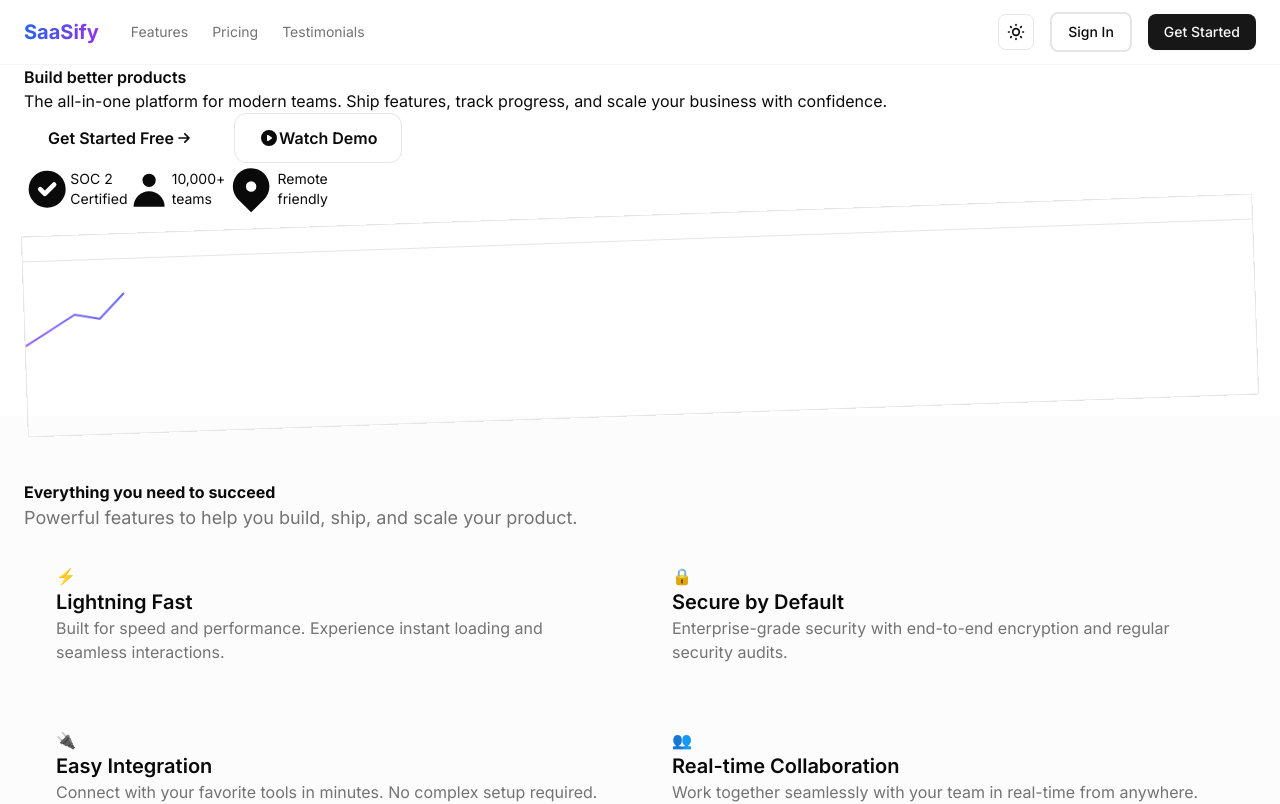
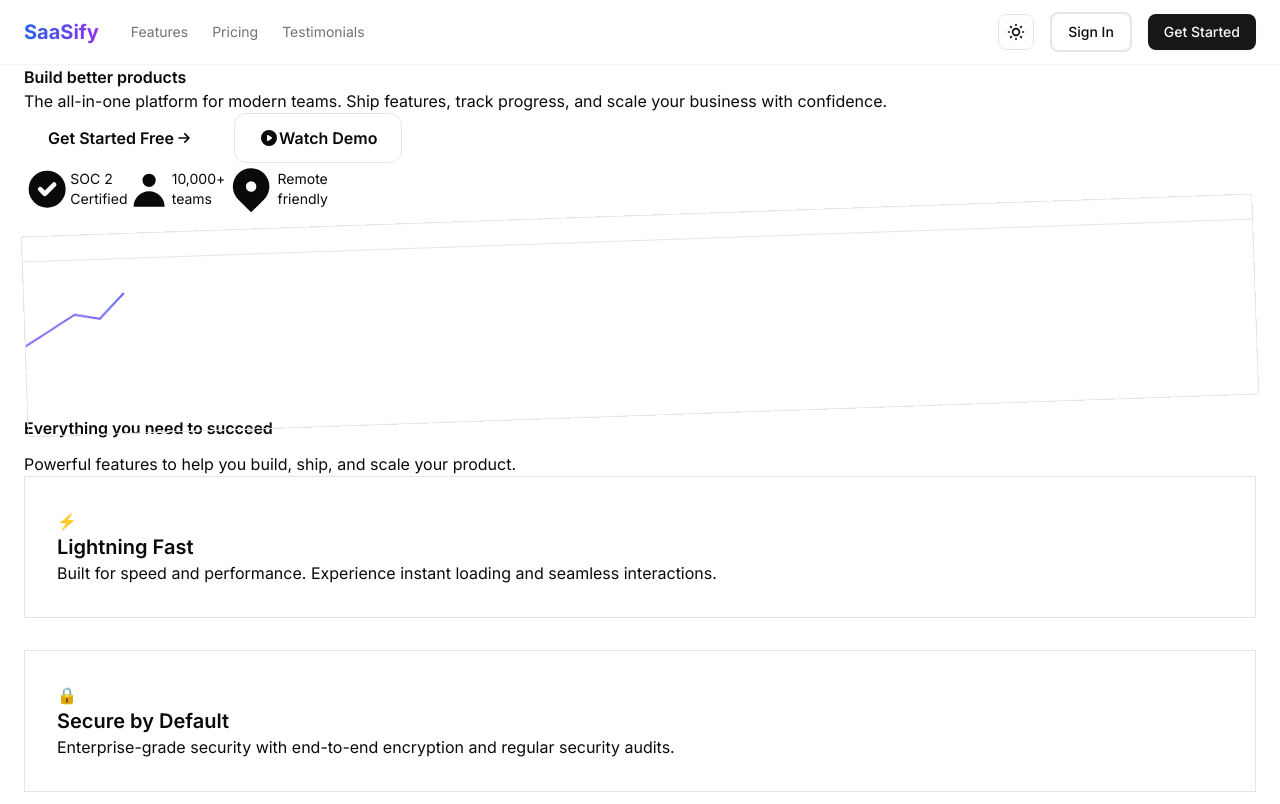
Before and after one commit to alielbasuonyy/saasify-landing-page, a Next.js app: page / in a window 1280 px wide. Shown: the top 804 px of the page. Built offline with nearby package versions, Linux system fonts and the light colour scheme.

Commit message:
feat: redesign Features section with premium cards and better spacing

```diff
--- a/sections/Features.tsx
+++ b/sections/Features.tsx
@@ -72,11 +72,11 @@ const itemVariants = {
 
 export default function Features() {
   return (
-    <section id="features" className="py-16 sm:py-28 bg-muted/30">
+    <section id="features" className="py-20 md:py-28">
       <Container>
-        <div className="mx-auto max-w-2xl text-center">
+        <div className="mx-auto max-w-3xl text-center space-y-3">
           <motion.h2
-            className="text-3xl font-bold tracking-tight sm:text-4xl lg:text-5xl"
+            className="text-3xl font-semibold tracking-tight text-white sm:text-4xl md:text-5xl"
             initial={{ opacity: 0, y: 20 }}
             whileInView={{ opacity: 1, y: 0 }}
             viewport={{ once: true }}
@@ -85,7 +85,7 @@ export default function Features() {
             Everything you need to succeed
           </motion.h2>
           <motion.p
-            className="mt-4 text-lg text-muted-foreground"
+            className="text-base text-slate-300 md:text-lg"
             initial={{ opacity: 0, y: 20 }}
             whileInView={{ opacity: 1, y: 0 }}
             viewport={{ once: true }}
@@ -96,7 +96,7 @@ export default function Features() {
         </div>
 
         <motion.div
-          className="mt-20 grid gap-10 sm:grid-cols-2 lg:grid-cols-3"
+          className="mt-16 grid gap-8 md:grid-cols-3"
           variants={containerVariants}
           initial="hidden"
           whileInView="visible"
@@ -104,29 +104,22 @@ export default function Features() {
         >
           {features.map((feature, index) => (
             <motion.div key={index} variants={itemVariants}>
-              <div className="group relative h-full overflow-hidden rounded-2xl bg-gradient-to-br from-card to-card/50 p-[1px] transition-all duration-300 hover:scale-105">
-                {/* Gradient border */}
-                <div className={`absolute inset-0 bg-gradient-to-br ${feature.gradient} opacity-0 transition-opacity duration-300 group-hover:opacity-100`} />
-                <div className="absolute inset-[1px] rounded-2xl bg-card" />
-
-                {/* Content */}
-                <div className="relative flex h-full flex-col p-8">
-                  {/* Icon with glow */}
+              <div className="group relative h-full overflow-hidden rounded-2xl border border-white/10 bg-white/5 p-8 transition-all duration-300 hover:border-white/20 hover:bg-white/10 hover:shadow-2xl hover:shadow-violet-500/10">
+                {/* Icon with gradient circle */}
                 <div className="mb-6 inline-flex">
-                    <div className={`relative flex h-14 w-14 items-center justify-center rounded-xl bg-gradient-to-br ${feature.gradient} shadow-lg transition-all duration-300 group-hover:shadow-xl group-hover:shadow-${feature.glowColor}/50`}>
-                      <div className="text-3xl">{feature.icon}</div>
-                      {/* Glow effect */}
-                      <div className={`absolute inset-0 -z-10 rounded-xl bg-gradient-to-br ${feature.gradient} opacity-0 blur-xl transition-opacity duration-300 group-hover:opacity-60`} />
+                  <div className={`relative flex h-12 w-12 items-center justify-center rounded-xl bg-gradient-to-br ${feature.gradient} shadow-lg`}>
+                    <span className="text-2xl">{feature.icon}</span>
+                    {/* Subtle glow on hover */}
+                    <div className={`absolute inset-0 -z-10 rounded-xl bg-gradient-to-br ${feature.gradient} opacity-0 blur-xl transition-opacity duration-500 group-hover:opacity-50`} />
                   </div>
                 </div>
 
-                  <h3 className="mb-3 text-xl font-semibold transition-colors duration-300 group-hover:bg-gradient-to-r group-hover:${feature.gradient} group-hover:bg-clip-text group-hover:text-transparent">
+                <h3 className="mb-3 text-xl font-semibold text-white">
                   {feature.title}
                 </h3>
-                  <p className="text-muted-foreground transition-colors duration-300 group-hover:text-foreground/80">
+                <p className="text-slate-400 leading-relaxed">
                   {feature.description}
                 </p>
-                </div>
               </div>
             </motion.div>
           ))}
```
Lines whose indentation alone changed are shown as unchanged.
